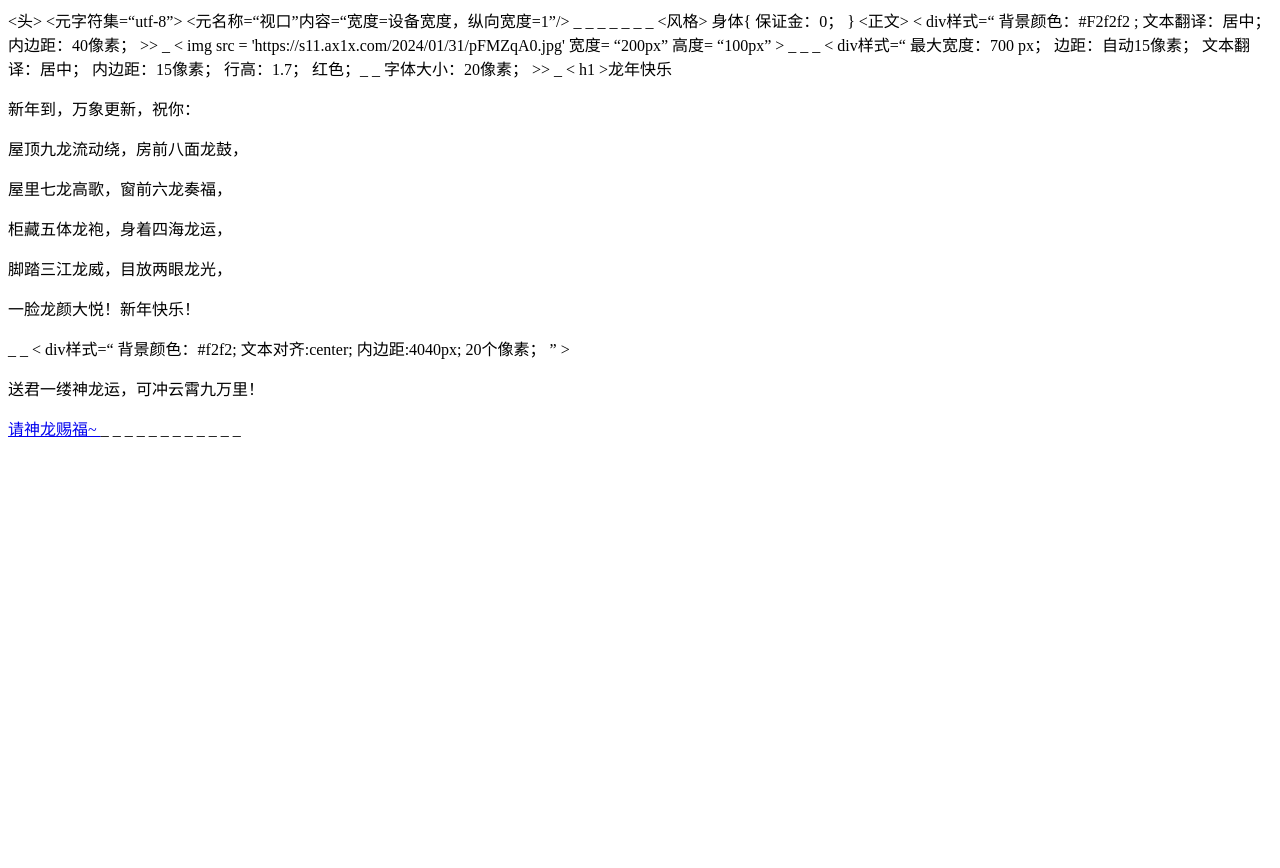
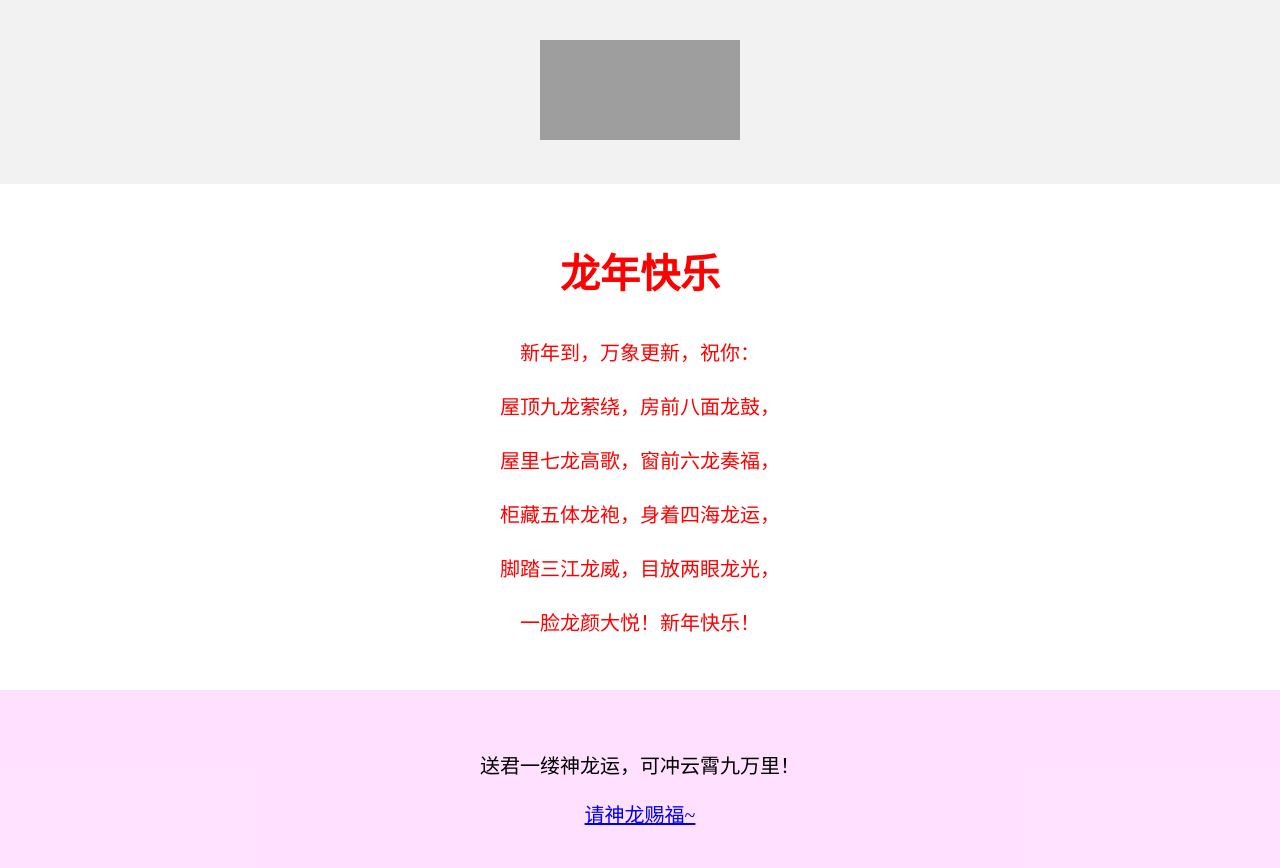
Before and after one commit to yueyuexian/yueyue, a plain HTML site: page longnian.html in a window 1280 px wide. Before the commit the page ends 800 px from the top, so only its background shows below. Drawn offline with Linux system fonts and the light colour scheme; grey boxes are pictures that could not be loaded.

Commit message:
Update longnian.html

```diff
--- a/longnian.html
+++ b/longnian.html
@@ -1,49 +1,49 @@
 <!DOCTYPE html>
-<html lang = "zh-CN"   >
-  <头>
-    <元字符集=“utf-8”>
-    <元名称=“视口”内容=“宽度=设备宽度，纵向宽度=1”/>
-    <title>龙年好运</title> _ _ _ _ _ _ _
-    <风格>
-      身体{
-        保证金：0；
+<html lang="zh-CN">
+  <head>
+    <meta charset="utf-8">
+    <meta name="viewport" content="width=device-width, initial-scale=1" />
+    <title>龙年好运</title>
+    <style>
+      body {
+        margin: 0;
       }
-    </风格>
-  </头>
-  <正文>
-      < div样式=“
-      背景颜色：#F2f2f2
+    </style>
+  </head>
+  <body>
+      <div style="
+      background-color:#F2f2f2
       ;
-      文本翻译：居中；
-      内边距：40像素；
-    >> _
-      < img src = 'https://s11.ax1x.com/2024/01/31/pFMZqA0.jpg'  宽度= “200px” 高度= “100px”   >
-    </div> _ _ _
-    < div样式=“
-      最大宽度：700 px；
-      边距：自动15像素；
-      文本翻译：居中；
-      内边距：15像素；
-      行高：1.7；
-      红色；_ _
-      字体大小：20像素；
-    >> _
-      < h1 >龙年快乐</ h1 >
+      text-align:center;
+      padding:40px;
+    ">
+      <img src='https://s11.ax1x.com/2024/01/31/pFMZqA0.jpg'  width="200px" height="100px">
+    </div>
+    <div style="
+      max-width:700px;
+      margin: 15px auto;
+      text-align:center;
+      padding:15px;
+      line-height: 1.7;
+      color:red;
+      font-size:20px;
+    ">
+      <h1>龙年快乐</h1>
       <p>新年到，万象更新，祝你：</p>
-      <p>屋顶九龙流动绕，房前八面龙鼓，</p>
+      <p>屋顶九龙萦绕，房前八面龙鼓，</p>
       <p>屋里七龙高歌，窗前六龙奏福，</p>
-      <p>柜藏五体龙袍，身着四海龙运， </p>
+      <p>柜藏五体龙袍，身着四海龙运，</p>
       <p>脚踏三江龙威，目放两眼龙光，</p>
       <p>一脸龙颜大悦！新年快乐！</p>
-    </div>_ _
-    < div样式=“
-      背景颜色：#f2f2;
-      文本对齐:center;
-      内边距:4040px;
-      20个像素；
-      ” >
-      <p>送君一缕神龙运，可冲云霄九万里！ </p>
-      <a href = "https://yueyuexian.github.io/yueyue/qiaopi.html" >请神龙赐福~ </a> _ _ _  _ _
-    </div> _ _ _ _ _
-  </正文>
-</html> _ _
+    </div>
+    <div style="
+      background-color:#f2f2;
+      text-align:center;
+      padding:40px;
+      font-size: 20px;
+      ">
+      <p>送君一缕神龙运，可冲云霄九万里！</p>
+      <a  href="https://yueyuexian.github.io/yueyue/qiaopi.html">请神龙赐福~</a>
+    </div>
+  </body>
+</html>
```
